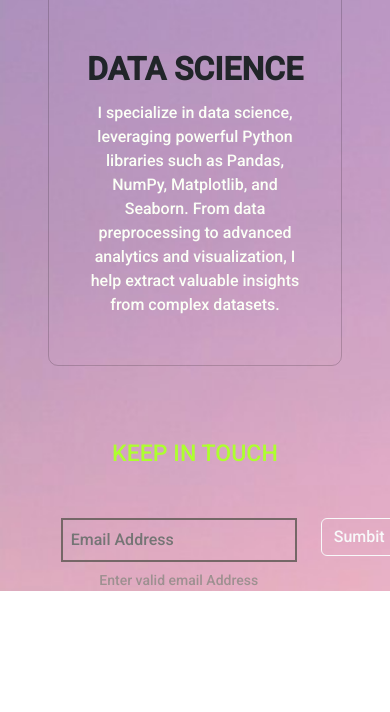
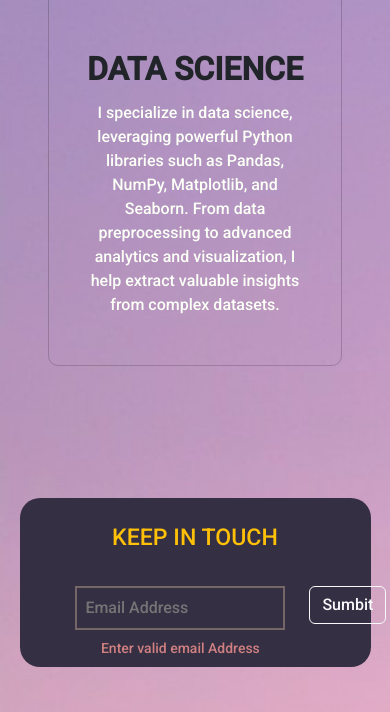
Before and after one commit to minhajsinanvp/portfolio-website, a plain HTML site: page index.html in a window 390 px wide. Shown: the part 4746-5458 px from the top of the page. Before the commit the page ends 5337 px from the top, so only its background shows below. Drawn offline with nearby package versions, Linux system fonts and the light colour scheme; files whose address does not match are found by name.

Commit message:
Footer and contact section completed

```diff
--- a/css/responsive-css.css
+++ b/css/responsive-css.css
@@ -25,6 +25,11 @@
       /* width: 22.5rem; */
    }
 
+
+   form{
+      margin-top: 1px !important;
+   }
+
 }
 
 
--- a/css/style.css
+++ b/css/style.css
@@ -299,19 +299,43 @@ body {
 
 .contact-input{
     border: 2px solid rgb(117, 103, 103);
+    color: white;
 }
 
 
 .contact-input:focus{
     border: 2px solid rgb(7, 7, 7);
+
 }
 
 
 .invalid-feedback{
-    color: rgb(157, 144, 144);
+    color: rgb(208, 128, 128);
 }
 
 
+.contact{
+
+    /* width: 50vw; */
+    margin:5%;
+    margin-top: 10vh;
+    height: 20vh;
+    min-height: 20vh;
+    background-color: #352F44;
+    /* opacity: .5; */
+    border-radius: 20px ;
+
+}
+
+form{
+    margin-top: 50px !important;
+}
 
 
 /* footer section */
+
+
+.footer-section{
+    background-color: #2c4570;
+    min-height: 200px;
+}
--- a/index.html
+++ b/index.html
@@ -192,14 +192,14 @@
     </section>
 
 
-    <section id="contact mt-5">
-      <div class="container-fluid">
+    <section id="contact" class="contact">
+      <div class="container">
 
         <div class="row">
-          <div class="col-12 text-center">
+          <div class="col-12 text-center ">
 
-              <h3 class="section-headings">KEEP IN TOUCH</h3>
-              <form action="" class="row  mt-4 d-flex justify-content-center was-validated">
+              <h3 class="section-headings text-warning">KEEP IN TOUCH</h3>
+              <form action="" class="row   d-flex justify-content-center  was-validated">
                 <div class="col-8  col-lg-4">
 
                  <input type="email" class="form-control-plaintext is-valid p-2 contact-input " placeholder="Email Address" required>
@@ -221,7 +221,25 @@
 
 
 
+    <div class="container mt-5">
+      <footer class="d-flex flex-wrap justify-content-between align-items-center py-3 my-4 border-top">
+        <div class="col-md-4 d-flex align-items-center">
+          <a href="/" class="mb-3 me-2 mb-md-0 text-body-secondary text-decoration-none lh-1">
+            <svg class="bi" width="30" height="24"><use xlink:href="#bootstrap"/></svg>
+          </a>
+          <span class="mb-3 mb-md-0 text-body-secondary">&copy; 2023 Codesap, Inc</span>
+        </div>
 
+        <ul class="nav col-md-4 justify-content-end list-unstyled d-flex">
+
+          <li class="ms-3"><a target="_blank" class="text-body-secondary" href="https://www.linkedin.com/in/minhajsinanvp"><i  class="fa-brands fa-linkedin fa-2xl" style="color: #080808;"></i></a></li>
+
+          <li class="ms-3"><a target="_blank" class="text-body-secondary" href="https://instagram.com/minhajsinan?igshid=MzMyNGUyNmU2YQ=="><i class="fa-brands fa-instagram fa-2xl" style="color: #000000;"></i></a></li>
+
+          <li class="ms-3"><a target="_blank" class="text-body-secondary" href="https://www.facebook.com/minhaj.sinan.7"><i class="fa-brands fa-facebook fa-2xl" style="color: #000000;"></i></a></li>
+        </ul>
+      </footer>
+    </div>
 
 
 
```
